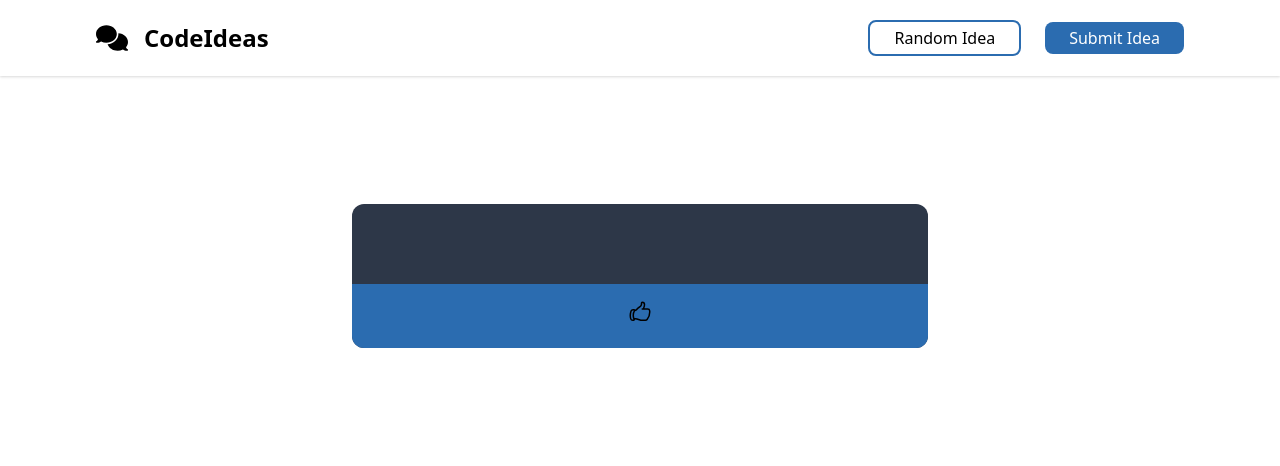
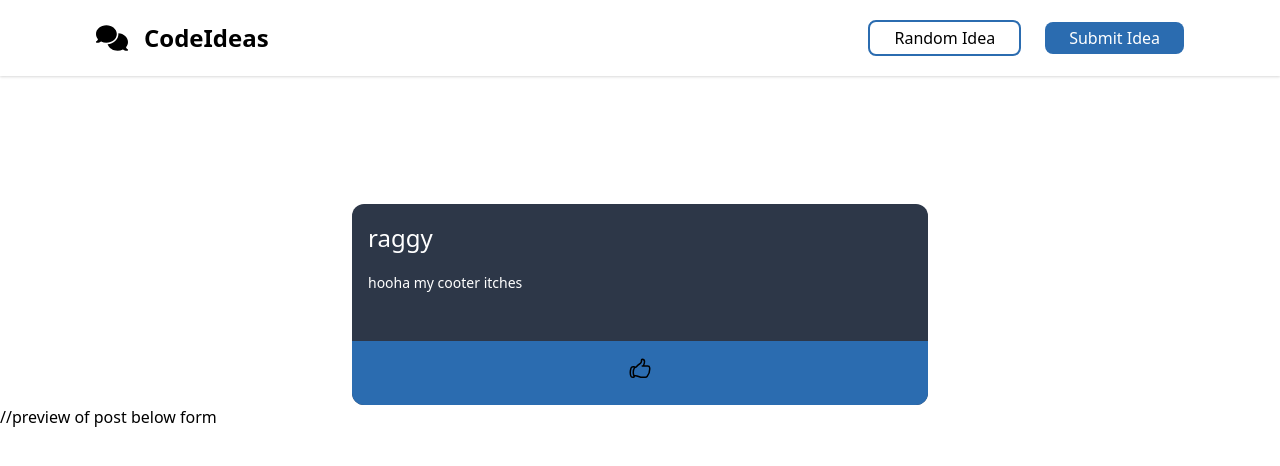
Before and after one commit to pvwnthem/DevInspo, a React (Create React App) app: page /submit in a window 1280 px wide. Shown: the top 466 px of the page. Built offline with nearby package versions, Linux system fonts and the light colour scheme.

Commit message:
update gitignore for new conf, fix conf

```diff
--- a/routes/posts.js
+++ b/routes/posts.js
@@ -1,6 +1,6 @@
 const express = require('express');
 const router = express.Router();
-const cfg = require('./conf.json');
+const cfg = require('./conf.js');
 const post = require('./models/post');
 const mongoose = require('mongoose');
 const db = cfg.dburl
--- a/src/App.tsx
+++ b/src/App.tsx
@@ -1,6 +1,7 @@
 import React from 'react';
 import Navbar from './components/navbar';
 import Home from './pages/home';
+import Submit from './pages/submit';
 import { BrowserRouter as Router, Routes, Route} from 'react-router-dom';
 function App() {
   return (
@@ -8,7 +9,7 @@ function App() {
         < Navbar />
         <Routes>
             <Route path='/' element={<Home />} />
-            <Route path='/submit' element={<Home />} />
+            <Route path='/submit' element={<Submit />} />
 
         </Routes>
     </Router>
--- a/src/pages/home.tsx
+++ b/src/pages/home.tsx
@@ -1,6 +1,6 @@
 import React from 'react';
 import Post from '../components/post'
-import Submit from '../components/submit'
+import Submit from './submit'
 export default function Home() {
     return (
         <>
```
Also changed, not shown: src/pages/submit.tsx (renamed from src/components/submit.tsx), 1 other file (tests, documents, lock files or other folders).
